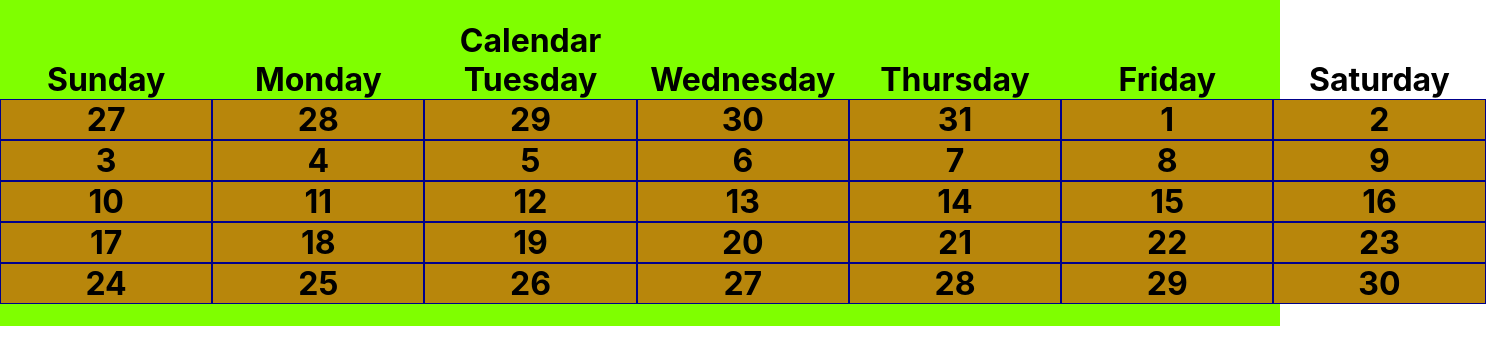
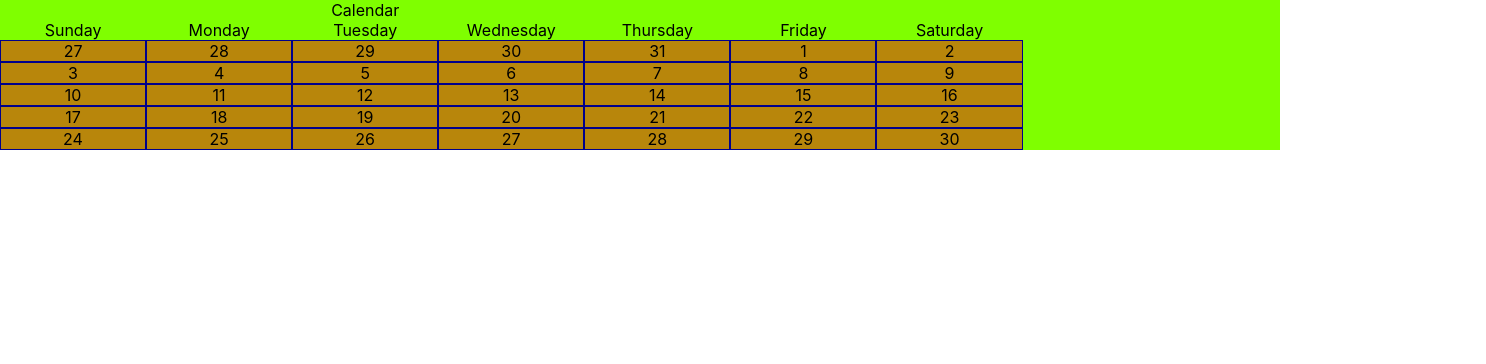
Before and after one commit to pablolucianop/react-calendar-plp, a React (Create React App) app: page / in a window 1280 px wide. Shown: the top 364 px of the page, 1486 px wide, since content can reach past the window. Built offline with nearby package versions, Linux system fonts and the light colour scheme.

Commit message:
aply grids 2

```diff
--- a/src/components/Calendar.js
+++ b/src/components/Calendar.js
@@ -16,7 +16,7 @@ function Calendar() {
 
   return (
     <div className="grid-container">
-      <h1>
+      <div>
         Calendar
         <div className="days-of-week columns7">
           {weekDays.map((day) => (
@@ -28,7 +28,7 @@ function Calendar() {
             <Week key={week} date={date} week={week} />
           ))}
         </div>
-      </h1>
+      </div>
     </div>
   )
 }
```
